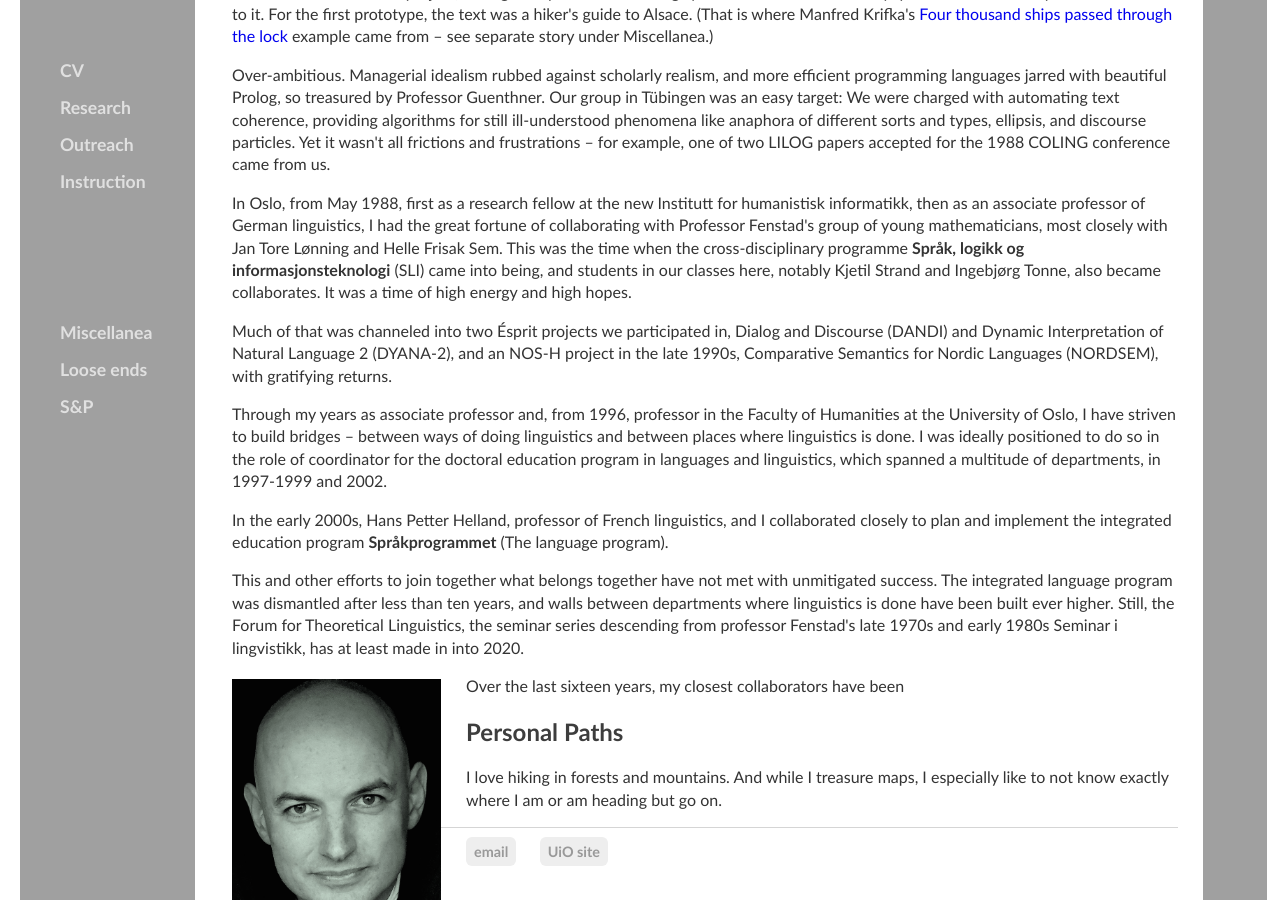
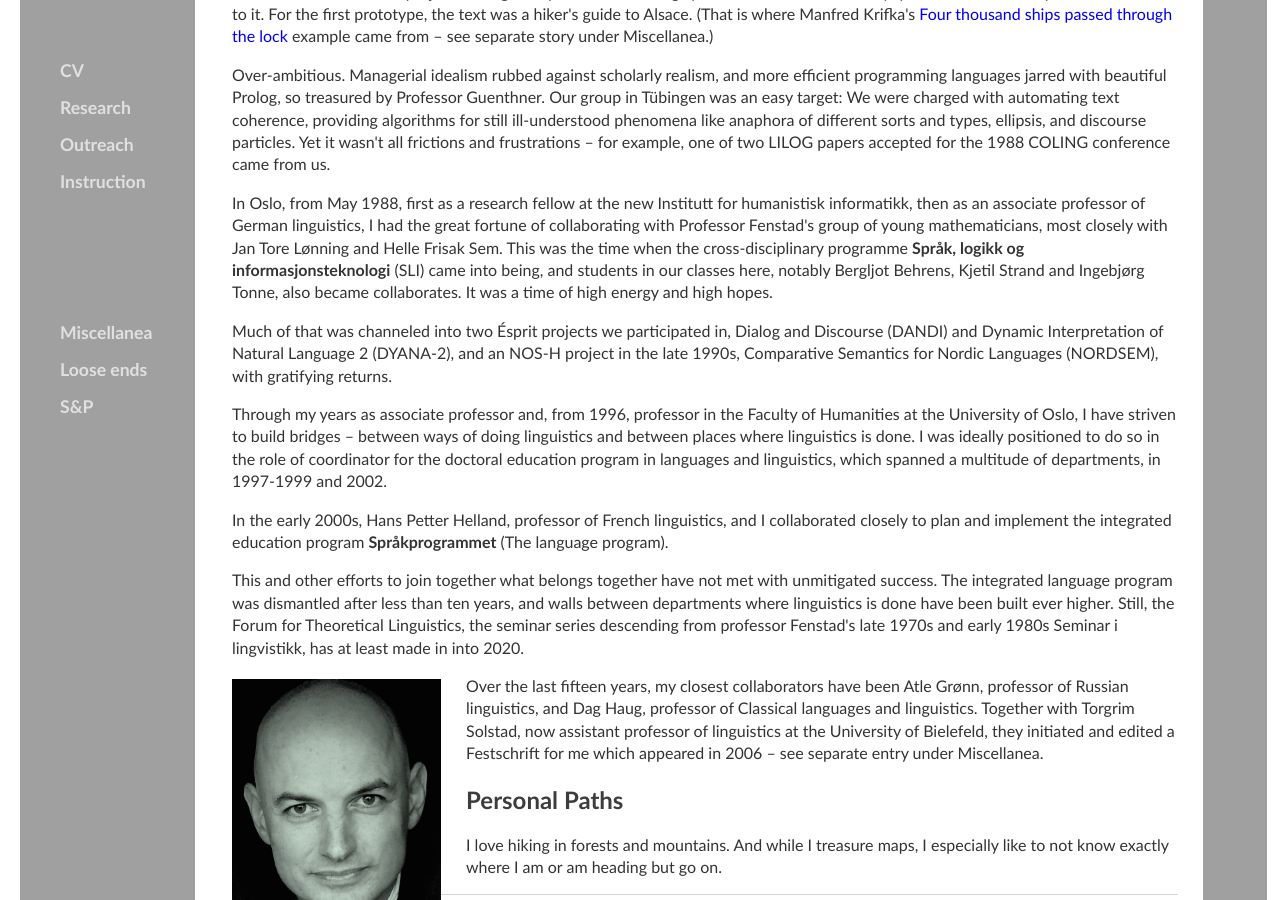
Before and after one commit to kjelljs/kjelljs.github.io, a Jekyll site: the page built from about/index.html, in a window 1280 px wide and 900 px high, scrolled down 1506 px. Built offline with Jekyll 4.4.1, drawn with Linux system fonts in a browser that asks for light colours.

Commit message:
Update index.html

```diff
--- a/about/index.html
+++ b/about/index.html
@@ -31,7 +31,7 @@ figcaption {
 <p>On January 3, 1987, I stepped off the train in Tübingen to take up work in the project <i>Linguistische und logische Methoden für das maschinelle Verstehen des Deutschen</i> 'Linguistic and logical methods for machine understanding of German', LILOG, sponsored and coordinated by IBM Germany in Stuttgart and involving consortia all over the Federal Republic. My boss here was <b>Franz Guenthner</b>, and Rainer Bäuerle was his deputy. Also in Tübingen were two other Constance companions, Manfred Krifka and Ede Zimmermann.</p>
 <p>LILOG was an ambitious project, aiming at a question answering system that could answer any question based on any text that was fed to it. For the first prototype, the text was a hiker's guide to Alsace. (That is where Manfred Krifka's <a href="https://doi.org/10.1007/BF00627291">Four thousand ships passed through the lock<a> example came from &ndash; see separate story under Miscellanea.)</p>
 	<p>Over-ambitious. Managerial idealism rubbed against scholarly realism, and more efficient programming languages jarred with beautiful Prolog, so treasured by Professor Guenthner. Our group in Tübingen was an easy target: We were charged with automating text coherence, providing algorithms for still ill-understood phenomena like anaphora of different sorts and types, ellipsis, and discourse particles. Yet it wasn't all frictions and frustrations &ndash; for example, one of two LILOG papers accepted for the 1988 COLING conference came from us.</p>
-	<p>In Oslo, from May 1988, first as a research fellow at the new Institutt for humanistisk informatikk, then as an associate professor of German linguistics, I had the great fortune of collaborating with Professor Fenstad's group of young mathematicians, most closely with Jan Tore Lønning and Helle Frisak Sem. This was the time when the cross-disciplinary programme <b>Språk, logikk og informasjonsteknologi</b> (SLI) came into being, and students in our classes here, notably Kjetil Strand and Ingebjørg Tonne, also became collaborates. It was a time of high energy and high hopes.
+	<p>In Oslo, from May 1988, first as a research fellow at the new Institutt for humanistisk informatikk, then as an associate professor of German linguistics, I had the great fortune of collaborating with Professor Fenstad's group of young mathematicians, most closely with Jan Tore Lønning and Helle Frisak Sem. This was the time when the cross-disciplinary programme <b>Språk, logikk og informasjonsteknologi</b> (SLI) came into being, and students in our classes here, notably Bergljot Behrens, Kjetil Strand and Ingebjørg Tonne, also became collaborates. It was a time of high energy and high hopes.
 	</p>
 	<p>Much of that was channeled into two Ésprit projects we participated in, Dialog and Discourse (DANDI) and Dynamic Interpretation of Natural Language 2 (DYANA-2), and an NOS-H project in the late 1990s, Comparative Semantics for Nordic Languages (NORDSEM), with gratifying returns.
 	</p>
@@ -39,7 +39,7 @@ figcaption {
 	<p>This and other efforts to join together what belongs together have not met with unmitigated success. The integrated language program was dismantled after less than ten years, and walls between departments where linguistics is done have been built ever higher. Still, the Forum for Theoretical Linguistics, the seminar series descending from professor Fenstad's late 1970s and early 1980s Seminar i lingvistikk, has at least made in into 2020.
 	</p>
 	<div style="float:left;"><figure class="leftfig"><img style="height:240px;" src="/pics/AtleG.jpg"><figcaption>Atle Grønn at age 47</figcaption></figure></div>
-	<p>Over the last sixteen years, my closest collaborators have been
+	<p>Over the last fifteen years, my closest collaborators have been Atle Grønn, professor of Russian linguistics, and Dag Haug, professor of Classical languages and linguistics. Together with Torgrim Solstad, now assistant professor of linguistics at the University of Bielefeld, they initiated and edited a Festschrift for me which appeared in 2006 &ndash; see separate entry under Miscellanea.
 	<h2 id="priv">Personal Paths</h2>
 	<p>I love hiking in forests and mountains. And while I treasure maps, I especially like to not know exactly where I am or am heading but go on.</p>
 
```
